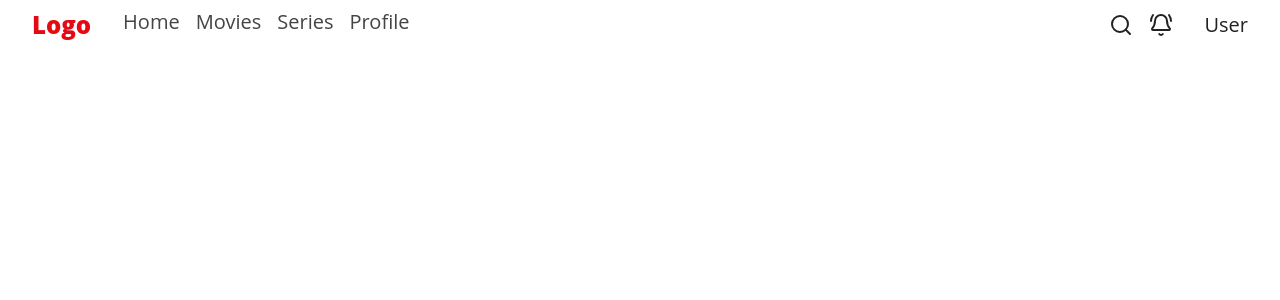
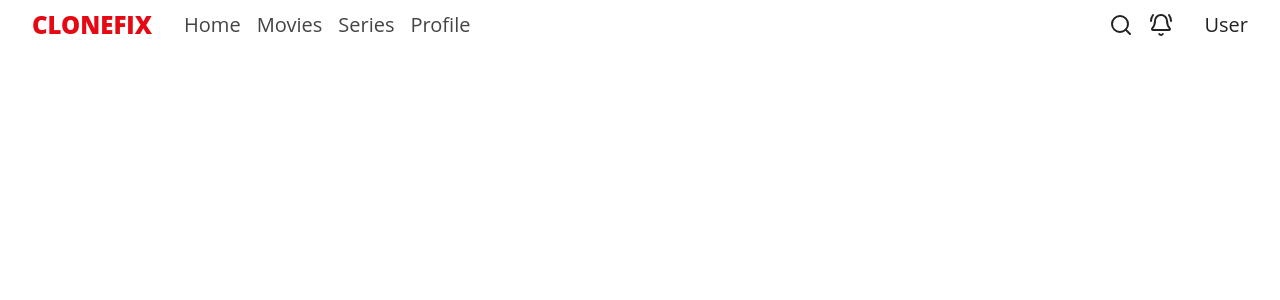
Before and after one commit to Frnbrz/netflix-clone, a Next.js app: page / in a window 1280 px wide. Shown: the top 300 px of the page. Built offline with nearby package versions, Linux system fonts and the light colour scheme.

Commit message:
refactor: Replace logo text with Logo component in NavbarDesktop and adjust styles for alignment

```diff
--- a/components/Shared/Navbar/NavbarDesktop/NavbarDesktop.tsx
+++ b/components/Shared/Navbar/NavbarDesktop/NavbarDesktop.tsx
@@ -1,13 +1,12 @@
 import { BellRing, Search } from "lucide-react";
 import Link from "next/link";
+import { Logo } from "@/components/Shared/Logo/Logo";
 
 export default function NavbarDesktop() {
   return (
     <nav className="navbar__desktop">
       <div className="navbar__desktop__left">
-        <Link href="/" className="logo">
-          Logo
-        </Link>
+        <Logo />
         <ul className="navbar__desktop__menu">
           <li className="navbar__desktop__item">
             <Link href='#' className="navbar__desktop__link">
--- a/styles/components/_navbar.scss
+++ b/styles/components/_navbar.scss
@@ -20,9 +20,9 @@
     margin: 0.5rem 2rem;
 
     &__left {
-
       display: flex;
       gap: 2rem;
+      align-items: center;
     }
 
     &__logo {
```
